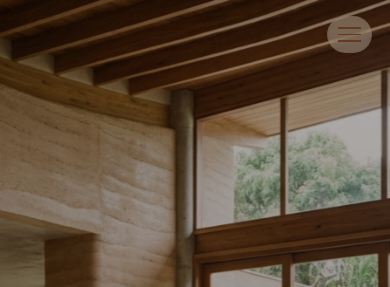
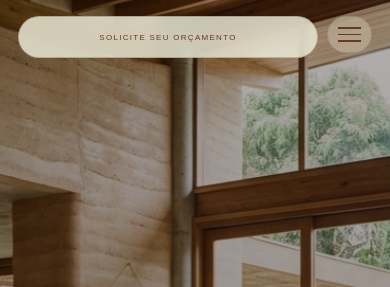
Before and after one commit to brunoribeirodgsn/baliarquitetura, a plain HTML site: page index.html in a window 390 px wide. Shown: the top 287 px of the page. Drawn offline with Linux system fonts and the light colour scheme; a web font is replaced by a local one.

Commit message:
Ajustes de layout no background do hero e exibição do quick-cta no mobile

```diff
--- a/bali.css
+++ b/bali.css
@@ -51,7 +51,7 @@ body.has-custom-cursor .cur{display:block}
 .nav-ov-foot p{font-size:.62rem;letter-spacing:.18em;text-transform:uppercase;color:rgba(var(--cr-rgb),.38);font-weight:300}
 
 .hero{height:96vh;min-height:660px;position:relative;overflow:hidden;display:flex;align-items:flex-end;padding:0 clamp(1.25rem,4vw,3rem) 74px;background:var(--br)}
-.hero-bg{position:absolute;inset:0;background:url('assets/img/sala.png') center/cover no-repeat;transform:scale(1.08);filter:brightness(.76) saturate(.9);transition:transform 10s ease;will-change:transform}
+.hero-bg{position:absolute;inset:-90px 0;background:url('assets/img/sala.png') center/cover no-repeat;transform:scale(1.08);filter:brightness(.76) saturate(.9);transition:transform 10s ease;will-change:transform}
 .hero-bg.rdy{transform:scale(1.03)}
 .hero-shade{position:absolute;inset:0;background:linear-gradient(180deg,rgba(47,28,18,.1),rgba(47,28,18,.28) 54%,rgba(47,28,18,.6))}
 .hero-cont{position:relative;z-index:2;width:100%}
@@ -206,7 +206,7 @@ footer{background:var(--br);color:var(--cr);padding:36px clamp(1.25rem,4vw,3rem)
 
 @media(max-width:768px){
   body,a,button{cursor:auto}
-  .quick-cta{display:none}
+  .quick-cta{display:inline-flex;align-items:center;justify-content:center;top:16px;left:18px;right:72px;padding:0 14px;min-height:42px;font-size:.5rem;letter-spacing:.16em;white-space:nowrap;overflow:hidden;text-overflow:ellipsis;background:rgba(var(--cr-rgb),.78)}
   .hbtn{top:16px;right:18px}
   .nav-ov-foot{padding:0 1.25rem;display:grid;gap:.65rem;text-align:center}
   .hero{min-height:660px;height:100svh;padding:0 20px 118px}
```
